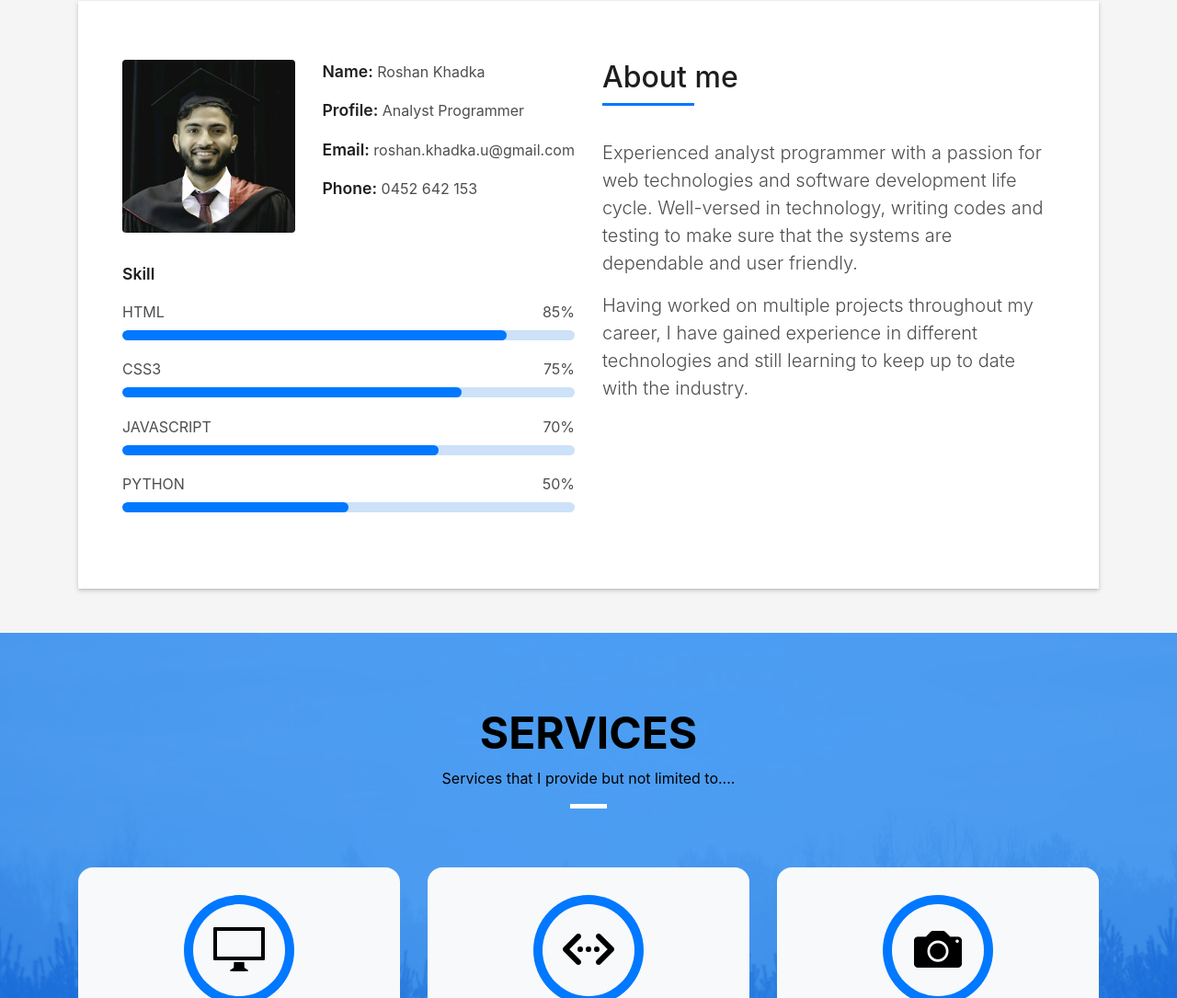
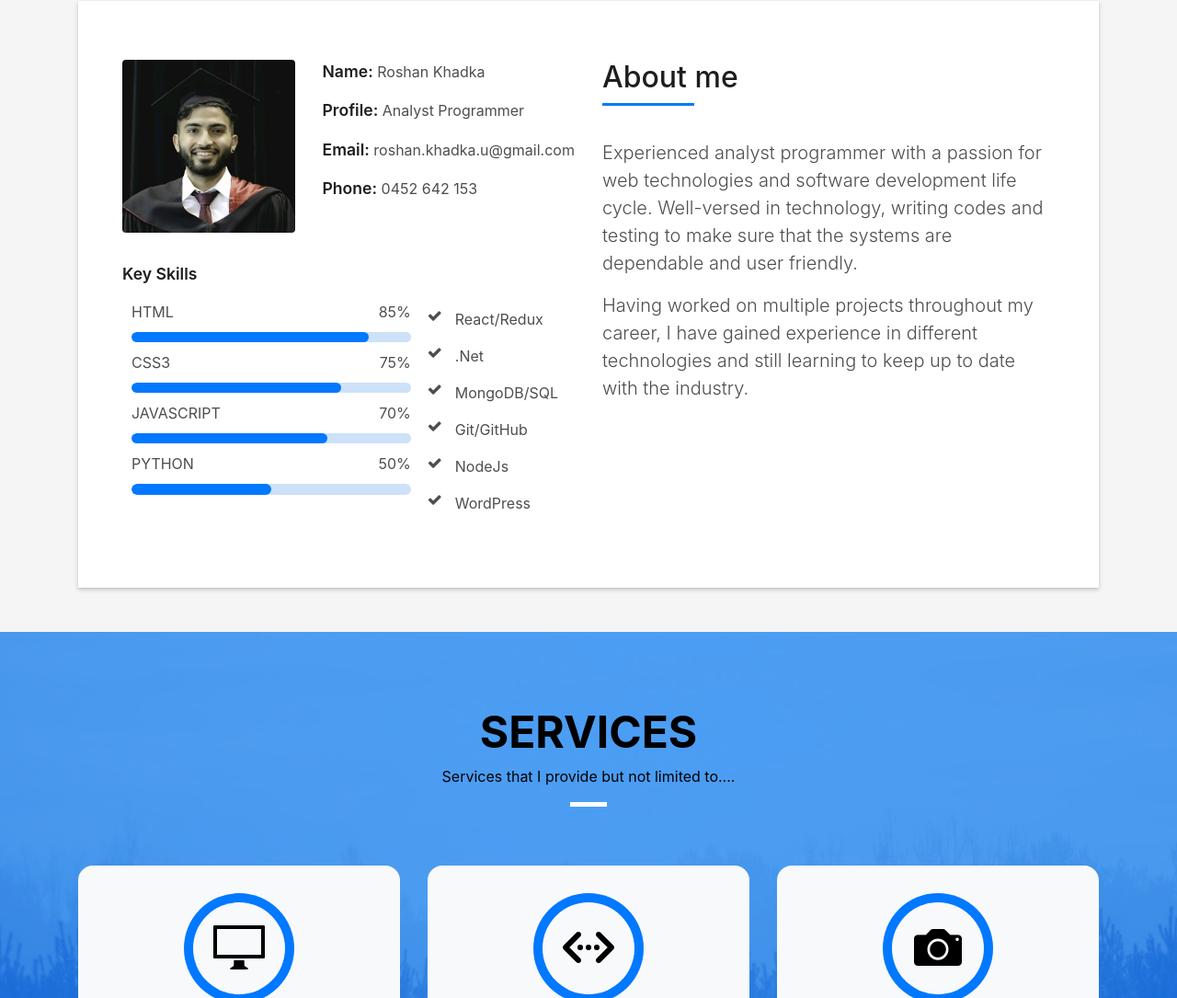
Before and after one commit to roshan-77/Portfolio-Roshan, a plain HTML site: page index.html in a window 1280 px wide. Shown: the part 703-1788 px from the top of the page at 92% size. Drawn offline with nearby package versions, Linux system fonts and the light colour scheme; files whose address does not match are found by name.

Commit message:
updated resume and skill list

```diff
--- a/css/style.css
+++ b/css/style.css
@@ -725,8 +725,18 @@ a:hover {
   margin-bottom: 2rem;
 }
 
+.skill-mf .skill-grid{
+  display: grid;
+  grid-template-columns: 2fr 1fr;
+}
+
+.skill-grid>div+div>.skill{
+  margin: 8px;
+}
+
 .skill-mf span {
   color: #4e4e4e;
+  margin: 0 10px;
 }
 
 .skill-mf .progress {
@@ -734,6 +744,7 @@ a:hover {
   margin: .5rem 0 1.2rem 0;
   border-radius: 10px;
   height: .7rem;
+  margin: 10px;
 }
 
 .skill-mf .progress .progress-bar {
--- a/index.html
+++ b/index.html
@@ -124,7 +124,9 @@
                   </div>
                 </div>
                 <div class="skill-mf">
-                  <p class="title-s">Skill</p>
+                  <p class="title-s">Key Skills</p>
+                  <div class="skill-grid">
+                    <div>
                       <div class="skill">
                         <span>HTML</span> <span class="pull-right">85%</span>
                         <div class="progress">
@@ -154,6 +156,28 @@
                         <div class="progress">
                           <div class="progress-bar" role="progressbar"  aria-valuenow="50" aria-valuemin="0"
                             aria-valuemax="100"></div>
+                        </div>
+                      </div>
+                    </div>
+                    <div>
+                      <div class="skill">
+                        <p class="grid-exp"><i class="fa-solid fa fa-check"></i><span>React/Redux</span>
+                      </div>
+                      <div class="skill">
+                        <p class="grid-exp"><i class="fa-solid fa fa-check"></i><span>.Net</span>
+                      </div>
+                      <div class="skill">
+                        <p class="grid-exp"><i class="fa-solid fa fa-check"></i><span>MongoDB/SQL</span>
+                      </div>
+                      <div class="skill">
+                        <p class="grid-exp"><i class="fa-solid fa fa-check"></i><span>Git/GitHub</span>
+                      </div>
+                      <div class="skill">
+                        <p class="grid-exp"><i class="fa-solid fa fa-check"></i><span>NodeJs</span>
+                      </div>
+                      <div class="skill">
+                        <p class="grid-exp"><i class="fa-solid fa fa-check"></i><span>WordPress</span>
+                      </div>
                     </div>
                   </div>
 
```
Also changed, not shown: 2 other files. Lines whose indentation alone changed are shown as unchanged.
